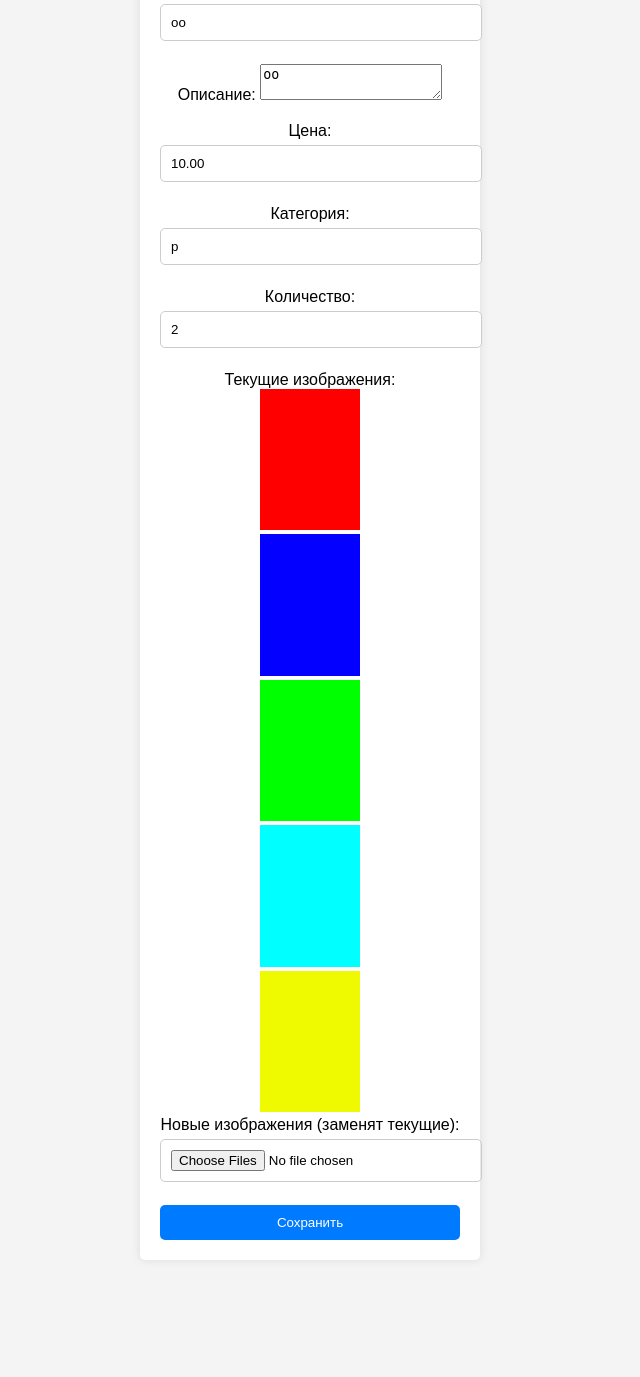
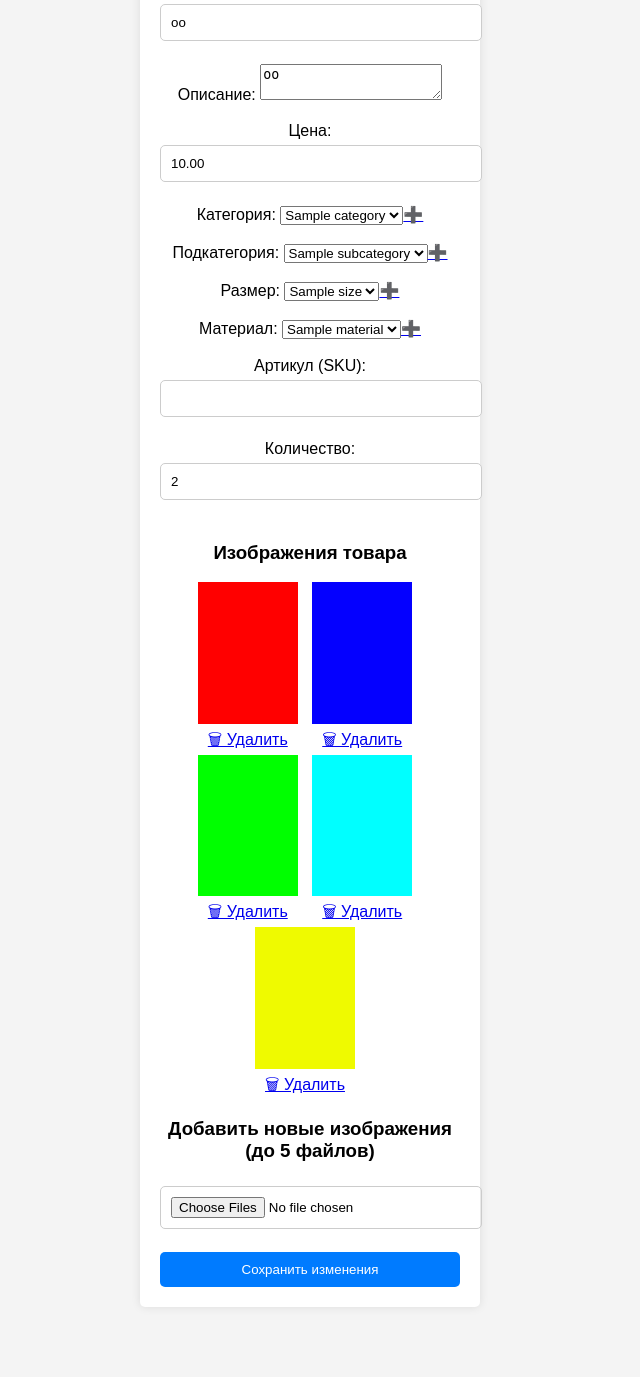
Before and after one commit to alexsandr81/mysterymakers, a PHP site: page /mysterymakers/edit_product.php?id=10 in a window 1280 px wide. Shown: the part 177-1554 px from the top of the page, without its empty margins (330-970 px from the left). Before the commit the page ends 1417 px from the top, so only its background shows below. Run offline with PHP 8.4, Linux system fonts and the light colour scheme; a user stored in the database is signed in; data comes from the database, SQL or seed files in the repository; tables that the repository leaves empty or names only in its code hold one stand-in row (values such as "Sample post"); data that the repository does not hold is empty.

Commit message:
✔ Редактирование категории, подкатегории, размера, материала (выпадающие списки) ✔ Редактирование артикула (SKU) ✔ Удаление и загрузка новых фото (не более 5 изображений)

```diff
--- a/admin/edit_product.php
+++ b/admin/edit_product.php
@@ -2,13 +2,14 @@
 session_start();
 require_once '../database/db.php';
 
+// Проверяем, авторизован ли админ
 if (!isset($_SESSION['admin_id'])) {
     header("Location: login.php");
     exit();
 }
 
+// Получаем ID товара
 $id = $_GET['id'] ?? 0;
-
 $stmt = $conn->prepare("SELECT * FROM products WHERE id = ?");
 $stmt->execute([$id]);
 $product = $stmt->fetch(PDO::FETCH_ASSOC);
@@ -17,41 +18,36 @@ if (!$product) {
     die("Товар не найден!");
 }
 
-$current_images = json_decode($product['images'], true) ?? [];
+// Получаем списки категорий, подкатегорий, размеров и материалов
+$categories = $conn->query("SELECT * FROM categories ORDER BY name ASC")->fetchAll(PDO::FETCH_ASSOC);
+$subcategories = $conn->query("SELECT * FROM subcategories ORDER BY name ASC")->fetchAll(PDO::FETCH_ASSOC);
+$sizes = $conn->query("SELECT * FROM sizes ORDER BY name ASC")->fetchAll(PDO::FETCH_ASSOC);
+$materials = $conn->query("SELECT * FROM materials ORDER BY name ASC")->fetchAll(PDO::FETCH_ASSOC);
 
+// Обрабатываем обновление товара
 if ($_SERVER["REQUEST_METHOD"] === "POST") {
     $name = trim($_POST['name']);
     $description = trim($_POST['description']);
     $price = floatval($_POST['price']);
-    $category = trim($_POST['category']);
+    $category_id = intval($_POST['category']);
+    $subcategory_id = intval($_POST['subcategory']);
+    $size_id = intval($_POST['size']);
+    $material_id = intval($_POST['material']);
+    $sku = trim($_POST['sku']);
     $stock = intval($_POST['stock']);
 
-    // Обновляем изображения (если загружены новые)
-    if (!empty($_FILES['images']['name'][0])) {
-        $image_paths = [];
-        $upload_dir = '../assets/products/';
-
-        foreach ($_FILES['images']['tmp_name'] as $key => $tmp_name) {
-            if ($_FILES['images']['size'][$key] > 0) {
-                $extension = pathinfo($_FILES['images']['name'][$key], PATHINFO_EXTENSION);
-                $file_name = md5(uniqid(rand(), true)) . '.' . $extension;
-                $file_path = $upload_dir . $file_name;
-                move_uploaded_file($tmp_name, $file_path);
-                $image_paths[] = str_replace('../', '', $file_path);
-            }
-        }
-
-        $images_json = json_encode($image_paths);
-    } else {
-        $images_json = $product['images'];
-    }
-
-    $stmt = $conn->prepare("UPDATE products SET name=?, description=?, price=?, category=?, stock=?, images=? WHERE id=?");
-    $stmt->execute([$name, $description, $price, $category, $stock, $images_json, $id]);
+    // Обновляем данные в БД
+    $stmt = $conn->prepare("UPDATE products
+        SET name=?, description=?, price=?, category=?, subcategory=?, size=?, material=?, sku=?, stock=?
+        WHERE id=?");
+    $stmt->execute([$name, $description, $price, $category_id, $subcategory_id, $size_id, $material_id, $sku, $stock, $id]);
 
     header("Location: products.php");
     exit();
 }
+
+// Получаем изображения товара
+$current_images = json_decode($product['images'], true) ?? [];
 ?>
 
 <!DOCTYPE html>
@@ -76,20 +72,60 @@ if ($_SERVER["REQUEST_METHOD"] === "POST") {
     <input type="number" name="price" step="0.01" value="<?= $product['price']; ?>" required><br><br>
 
     <label>Категория:</label>
-    <input type="text" name="category" value="<?= htmlspecialchars($product['category']); ?>" required><br><br>
+    <select name="category" required>
+        <?php foreach ($categories as $cat): ?>
+            <option value="<?= $cat['id']; ?>" <?= ($product['category'] == $cat['id']) ? 'selected' : ''; ?>>
+                <?= htmlspecialchars($cat['name']); ?>
+            </option>
+        <?php endforeach; ?>
+    </select><a href="categories.php">➕</a><br><br>
+
+    <label>Подкатегория:</label>
+    <select name="subcategory" required>
+        <?php foreach ($subcategories as $sub): ?>
+            <option value="<?= $sub['id']; ?>" <?= ($product['subcategory'] == $sub['id']) ? 'selected' : ''; ?>>
+                <?= htmlspecialchars($sub['name']); ?>
+            </option>
+        <?php endforeach; ?>
+    </select><a href="subcategories.php">➕</a><br><br>
+
+    <label>Размер:</label>
+    <select name="size" required>
+        <?php foreach ($sizes as $size): ?>
+            <option value="<?= $size['id']; ?>" <?= ($product['size'] == $size['id']) ? 'selected' : ''; ?>>
+                <?= htmlspecialchars($size['name']); ?>
+            </option>
+        <?php endforeach; ?>
+    </select><a href="sizes.php">➕</a><br><br>
+
+    <label>Материал:</label>
+    <select name="material" required>
+        <?php foreach ($materials as $material): ?>
+            <option value="<?= $material['id']; ?>" <?= ($product['material'] == $material['id']) ? 'selected' : ''; ?>>
+                <?= htmlspecialchars($material['name']); ?>
+            </option>
+        <?php endforeach; ?>
+    </select><a href="materials.php">➕</a><br><br>
+
+    <label>Артикул (SKU):</label>
+    <input type="text" name="sku" value="<?= htmlspecialchars($product['sku']); ?>" required><br><br>
 
     <label>Количество:</label>
     <input type="number" name="stock" value="<?= $product['stock']; ?>" required><br><br>
 
-    <label>Текущие изображения:</label><br>
+    <h3>Изображения товара</h3>
     <?php foreach ($current_images as $img): ?>
-        <img src="/mysterymakers/<?= $img; ?>" width="100"><br>
+        <div style="display: inline-block; margin-right: 10px; text-align: center;">
+            <img src="/mysterymakers/<?= $img; ?>" width="100"><br>
+            <a href="delete_image.php?product_id=<?= $id; ?>&image=<?= urlencode($img); ?>"
+               onclick="return confirm('Удалить изображение?');">🗑 Удалить</a>
+        </div>
     <?php endforeach; ?>
 
-    <label>Новые изображения (заменят текущие):</label>
+    <h3>Добавить новые изображения (до 5 файлов)</h3>
     <input type="file" name="images[]" multiple accept="image/*"><br><br>
 
-    <button type="submit">Сохранить</button>
+    <button type="submit">Сохранить изменения</button>
 </form>
 
 </body>
```
